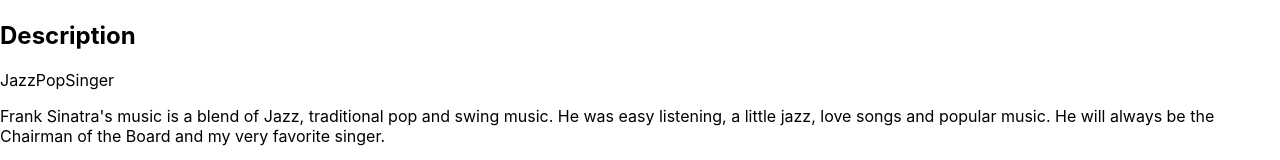
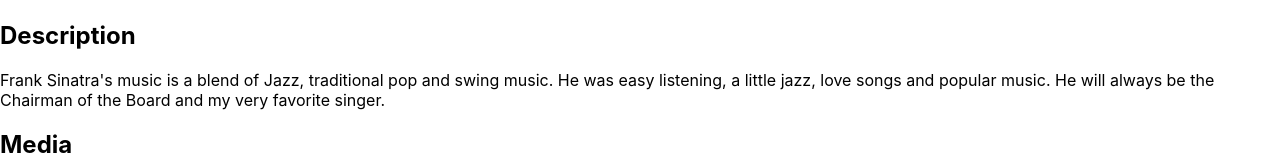
Before and after one commit to swesterveld/codaisseur-project-cowbell, a React (Create React App) app: page /settings in a window 1280 px wide. Shown: the part 395-555 px from the top of the page. Built offline with nearby package versions, Linux system fonts and the light colour scheme.

Commit message:
(WIP) Initial implementation for logic to render chips

```diff
--- a/src/components/ProfileCard.js
+++ b/src/components/ProfileCard.js
@@ -34,6 +34,13 @@ class ProfileCard extends Component {
     })
   }
 
+  renderChips(items, cssClass='chip') {
+    let listItems = items.splice(3)
+    listItems.map(item => {
+      { return <li className={cssClass}>{item}</li> }
+    })
+  }
+
   renderMediaURLs() {
     return (
       <div>
@@ -53,8 +60,10 @@ class ProfileCard extends Component {
       <div>
         <h2>Description</h2>
         <p>
-          <span>{this.props.profile.genres}</span>
-          <span>{this.props.profile.roles}</span>
+        <ul>
+          { this.renderChips(this.props.profile.genres) }
+          { this.props.profile.type === 'musician' ? this.renderChips(this.props.profile.roles) : this.renderChips(this.props.profile.wantedRoles ) }
+        </ul>
         </p>
         <p>{this.props.profile.description}</p>
       </div>
```
